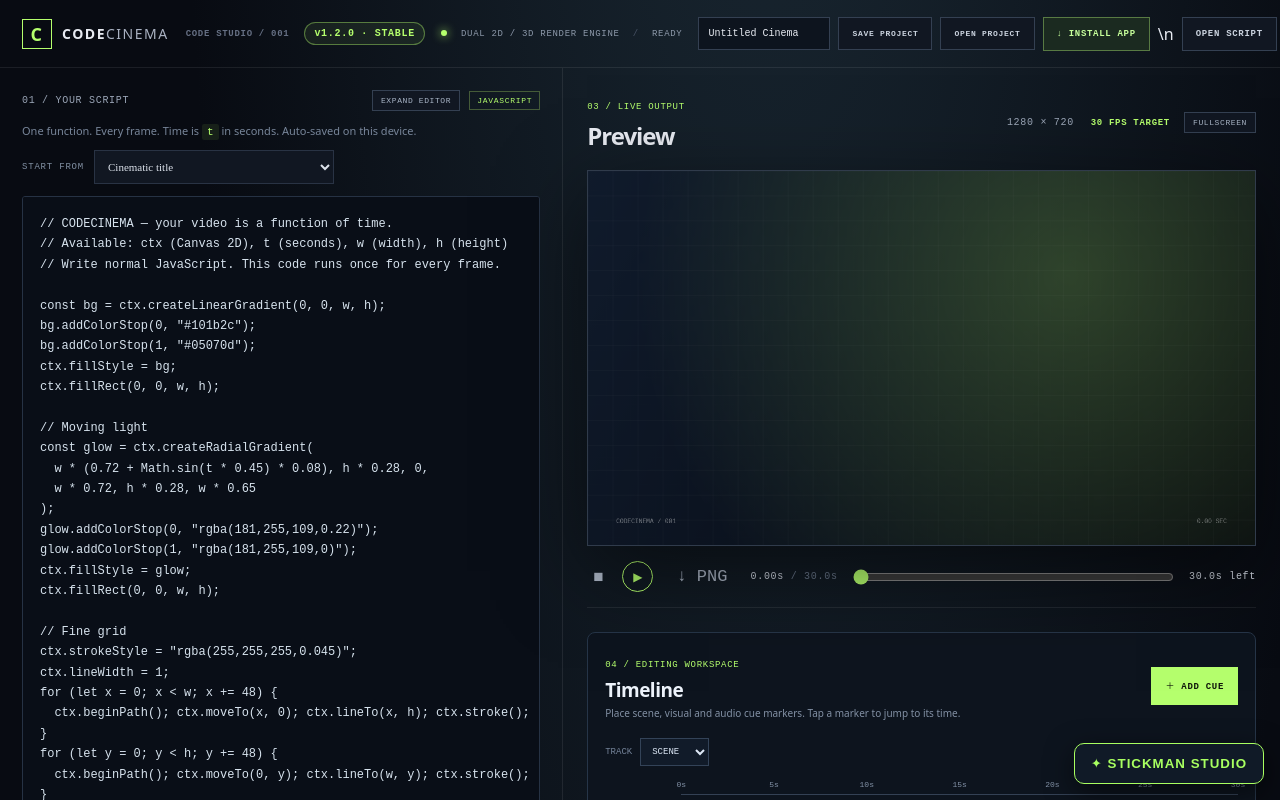
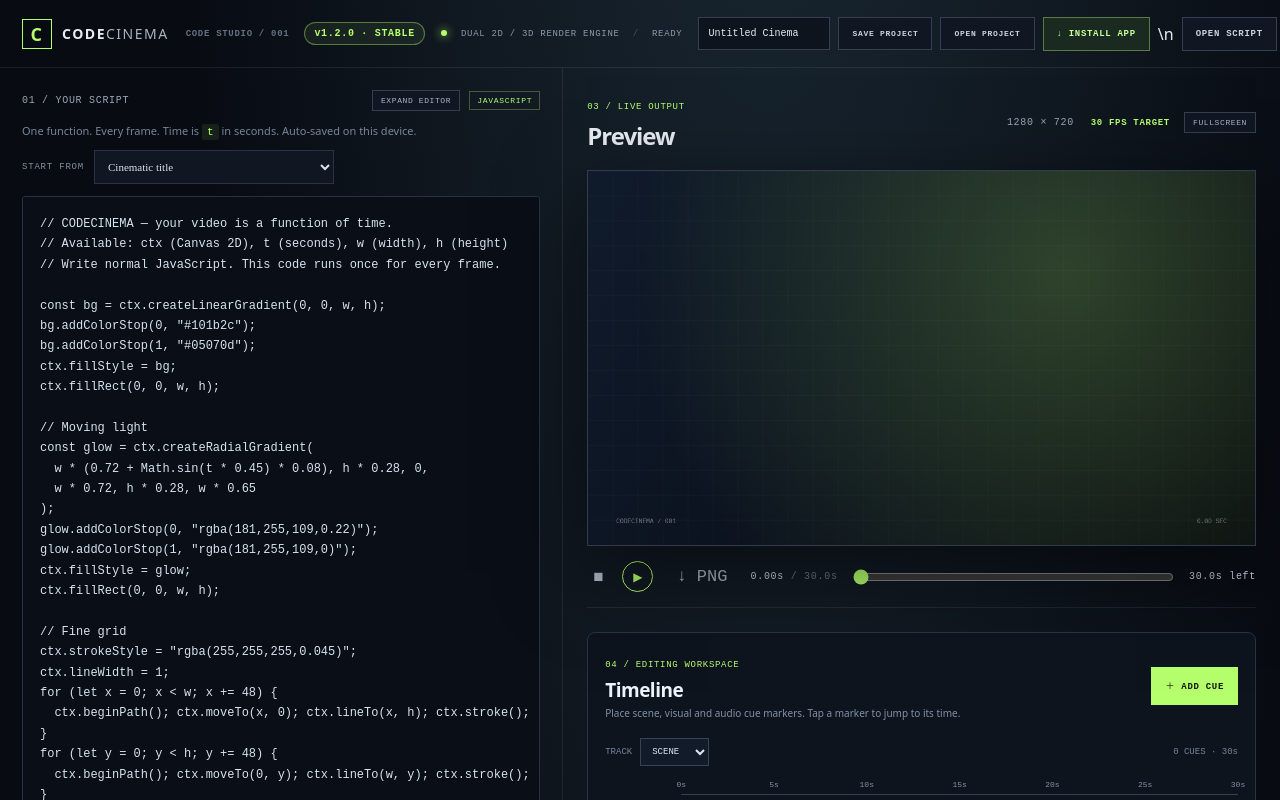
Before and after one commit to justaskaspire/CODECINEMA, a React (Vite) app: page / in a window 1280 px wide. Shown: the top 800 px of the page. Built offline with nearby package versions, Linux system fonts and the light colour scheme.

Commit message:
Remove Stickman Studio entry point

```diff
--- a/src/main.tsx
+++ b/src/main.tsx
@@ -1,14 +1,10 @@
-import React, { useState } from "react";
+import React from "react";
 import ReactDOM from "react-dom/client";
 import App from "./App";
-import StickmanStudio from "./StickmanStudio";
 import "./style.css";
 
-function Root() {
-  const [stickman, setStickman] = useState(() => new URLSearchParams(window.location.search).get("mode") === "stickman");
-  const open = () => { const url = new URL(window.location.href); url.searchParams.set("mode", "stickman"); window.history.pushState({}, "", url); setStickman(true); };
-  const close = () => { const url = new URL(window.location.href); url.searchParams.delete("mode"); window.history.pushState({}, "", url); setStickman(false); };
-  return stickman ? <StickmanStudio onClose={close} /> : <><App /><button onClick={open} aria-label="Open Stickman Studio" style={{position:"fixed",right:16,bottom:16,zIndex:9999,border:"1px solid #a8ff60",borderRadius:10,padding:"12px 16px",background:"#101a27",color:"#a8ff60",fontWeight:800,letterSpacing:1,boxShadow:"0 8px 28px #0008"}}>✦ STICKMAN STUDIO</button></>;
-}
-
-ReactDOM.createRoot(document.getElementById("root")!).render(<React.StrictMode><Root /></React.StrictMode>);
+ReactDOM.createRoot(document.getElementById("root")!).render(
+  <React.StrictMode>
+    <App />
+  </React.StrictMode>
+);
```
